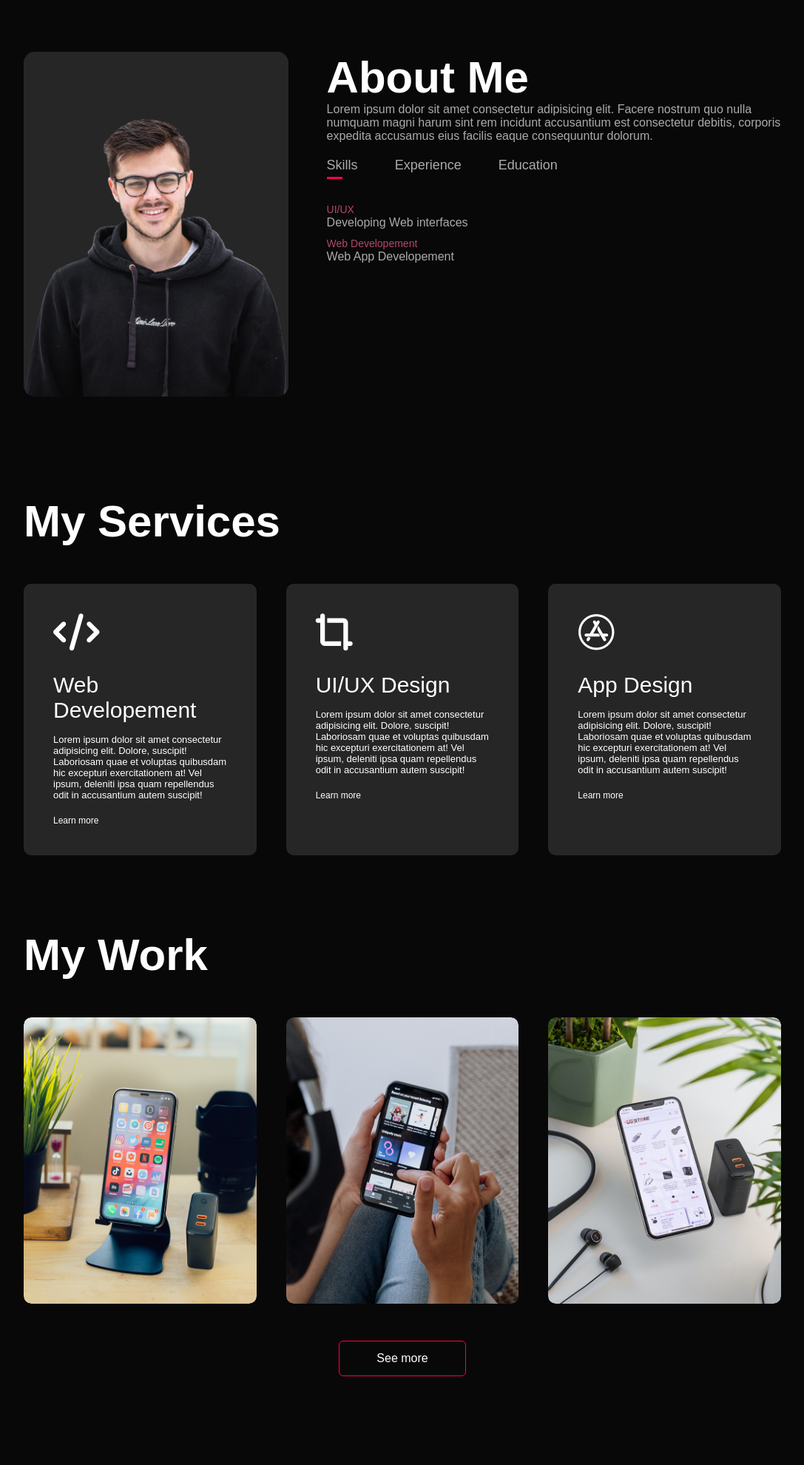
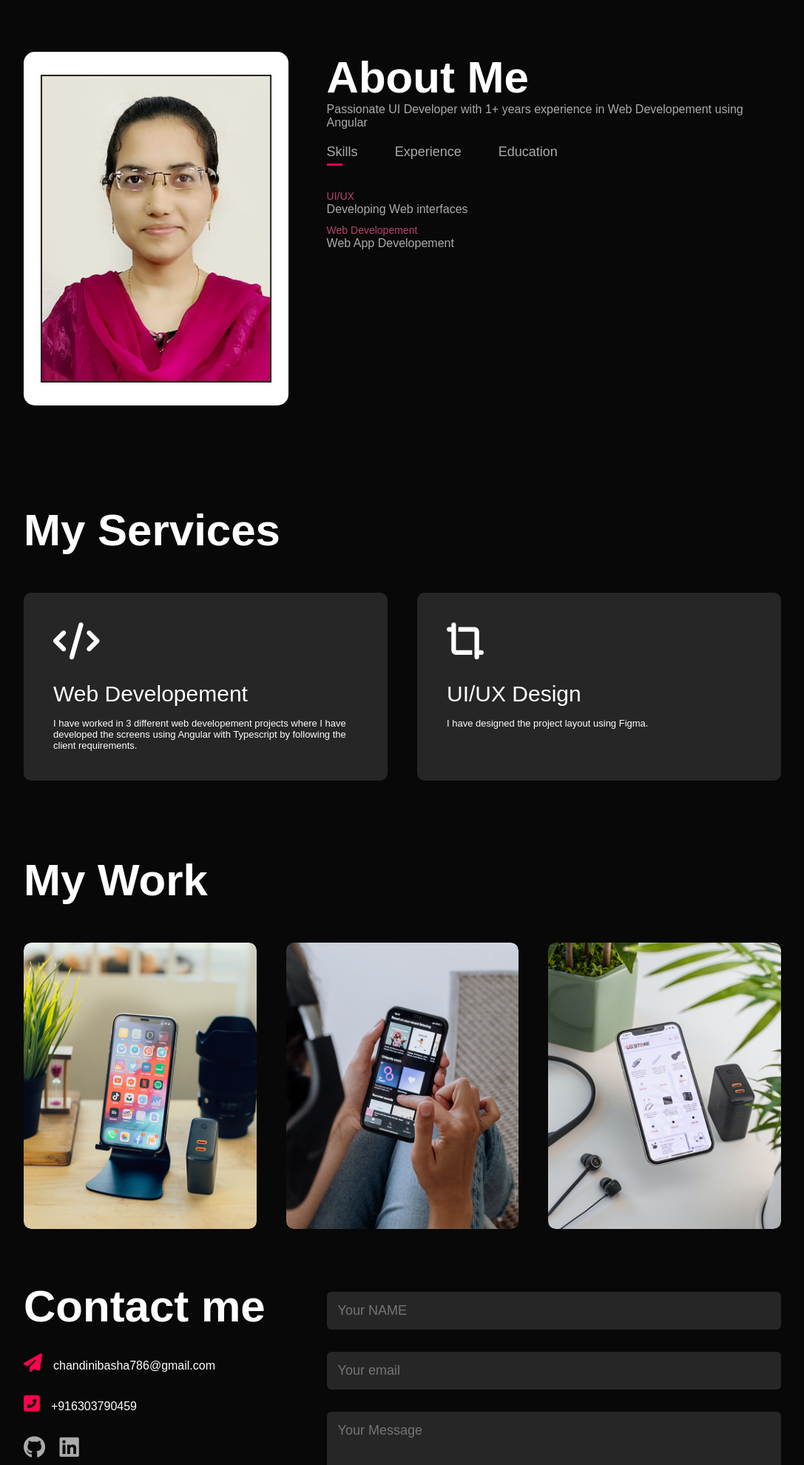
Before and after one commit to ChandiniBasha/Portfolio, a plain HTML site: page index.html in a window 1280 px wide. Shown: the part 820-2800 px from the top of the page at 74% size, without its empty margins (96-1183 px from the left). Drawn offline with Linux system fonts and the light colour scheme.

Commit message:
modified content in html

```diff
--- a/index.html
+++ b/index.html
@@ -35,15 +35,11 @@
         <div class="container">
             <div class="row">
                 <div class="about-col-1">
-                    <img src="images/user.png">
+                    <img src="images/10699.png.jpeg">
                 </div>
                 <div class="about-col-2">
                     <h1 class="subtitle">About Me</h1>
-                    <p>Lorem ipsum dolor sit amet consectetur
-                        adipisicing elit. Facere nostrum quo nulla
-                        numquam magni harum sint rem incidunt accusantium
-                        est consectetur debitis, corporis expedita accusamus
-                        eius facilis eaque consequuntur dolorum.</p>
+                    <p>Passionate UI Developer with 1+ years experience in Web Developement using Angular</p>
                         <div class="tab-titles">
                             <p class="tab-links active-link" onclick="opentab('skills')">Skills</p>
                             <p class="tab-links" onclick="opentab('experience')">Experience</p>
@@ -80,20 +76,12 @@
             <div>
                 <i class="fas fa-code"></i>
                 <h2>Web Developement</h2>
-                <p>Lorem ipsum dolor sit amet consectetur adipisicing elit. Dolore, suscipit! Laboriosam quae et voluptas quibusdam hic excepturi exercitationem at! Vel ipsum, deleniti ipsa quam repellendus odit in accusantium autem suscipit!</p>
-                <a href="#">Learn more</a>
+                <p>I have worked in 3 different web developement projects where I have developed the screens using Angular with Typescript by following the client requirements.</p>
             </div>
             <div>
                 <i class="fa-solid fa-crop-simple"></i>
                 <h2>UI/UX Design</h2>
-                <p>Lorem ipsum dolor sit amet consectetur adipisicing elit. Dolore, suscipit! Laboriosam quae et voluptas quibusdam hic excepturi exercitationem at! Vel ipsum, deleniti ipsa quam repellendus odit in accusantium autem suscipit!</p>
-                <a href="#">Learn more</a>
-            </div>
-            <div>
-                <i class="fa-brands fa-app-store"></i>
-                <h2>App Design</h2>
-                <p>Lorem ipsum dolor sit amet consectetur adipisicing elit. Dolore, suscipit! Laboriosam quae et voluptas quibusdam hic excepturi exercitationem at! Vel ipsum, deleniti ipsa quam repellendus odit in accusantium autem suscipit!</p>
-                <a href="#">Learn more</a>
+                <p>I have designed the project layout using Figma.</p>
             </div>
         </div>
     </div>
@@ -108,29 +96,28 @@
             <div class="work">
                 <img src="images/work-1.png">
                 <div class="layer">
-                    <h3>Social Media Apps</h3>
-                    <p>Lorem ipsum dolor sit amet consectetur adipisicing elit. Dicta, sed. Nemo possimus, libero repudiandae saepe laborum dignissimos voluptatibus eaque cum impedit distinctio, sit, expedita totam ad accusamus praesentium. Labore, alias?</p>
-                    <a href="#"><i class="fas fa-external-link-alt"></i></a>
+                    <h3>iSymphony PoC</h3>
+                    <p>In this project my contribution was developed screens in Angular and made it responsive using Bootstrap. Integrated AI/ML backend api's for getting data to the UI.</p>
+                    <!-- <a href="#"><i class="fas fa-external-link-alt"></i></a> -->
                 </div>
             </div>
             <div class="work">
                 <img src="images/work-2.png">
                 <div class="layer">
-                    <h3>Music App</h3>
-                    <p>Lorem ipsum dolor sit amet consectetur adipisicing elit. Dicta, sed. Nemo possimus, libero repudiandae saepe laborum dignissimos voluptatibus eaque cum impedit distinctio, sit, expedita totam ad accusamus praesentium. Labore, alias?</p>
-                    <a href="#"><i class="fas fa-external-link-alt"></i></a>
+                    <h3>Cloudleaf</h3>
+                    <p>In this project my contribution was developed screens in Angular and made it responsive. Basically this was admin side project where 90% things should be automated through backend. I have integrated api's from the backend which will show the result in UI. </p>
+                    <!-- <a href="#"><i class="fas fa-external-link-alt"></i></a> -->
                 </div>
             </div>
             <div class="work">
                 <img src="images/work-3.png">
                 <div class="layer">
-                    <h3>Shopping App</h3>
-                    <p>Lorem ipsum dolor sit amet consectetur adipisicing elit. Dicta, sed. Nemo possimus, libero repudiandae saepe laborum dignissimos voluptatibus eaque cum impedit distinctio, sit, expedita totam ad accusamus praesentium. Labore, alias?</p>
-                    <a href="#"><i class="fas fa-external-link-alt"></i></a>
+                    <h3>RPA Bots and Digital Store Revamp</h3>
+                    <p>In this project my contribution was developed screens in Angular using Angular Material and made it responsive.</p>
+                    <!-- <a href="#"><i class="fas fa-external-link-alt"></i></a> -->
                 </div>
             </div>
         </div>
-        <a href="#" class="btn">See more</a>
     </div>
 </div>
 
@@ -141,13 +128,11 @@
         <div class="row">
             <div class="contact-left">
                 <h1 class="subtitle">Contact me</h1>
-                <p><i class="fas fa-paper-plane"></i>contact@gmail.com</p>
-                <p><i class="fas fa-phone-square-alt"></i>9898989898</p>
+                <p><i class="fas fa-paper-plane"></i>chandinibasha786@gmail.com</p>
+                <p><i class="fas fa-phone-square-alt"></i>+916303790459</p>
                 <div class="social-icons">
-                    <a href="https://facebook.com/"><i class="fab fa-facebook"></i></a>
-                    <a href="#"><i class="fab fa-twitter-square"></i></a>
-                    <a href="#"><i class="fab fa-instagram"></i></a>
-                    <a href="#"><i class="fab fa-linkedin"></i></a>
+                    <a href="https://github.com/ChandiniBasha"><i class="fa-brands fa-github"></i></i></a>
+                    <a href="https://www.linkedin.com/in/shaik-chandini/"><i class="fab fa-linkedin"></i></a>
                 </div>
                 <a class="btn btn2" href="images/Resume (1).pdf" download>Download CV</a>
             </div>
--- a/style.css
+++ b/style.css
@@ -17,7 +17,7 @@ html{
 #home{
     width: 100%;
     height: 100vh;
-    background: url(images/background.png);
+    /* background: url(images/background.png); */
     background-size: cover;
     background-position: center;
 }
@@ -68,6 +68,7 @@ nav ul li a:hover::after{
 .header-text{
     margin-top: 20%;
     font-size: 30px;
+    text-align: center;
 }
 
 .header-text h1{
```
Also changed, not shown: images/10699.png.jpeg (added), images/background.png (deleted), images/logo.png (deleted), images/phone-background.png (deleted), images/user.png (deleted).
